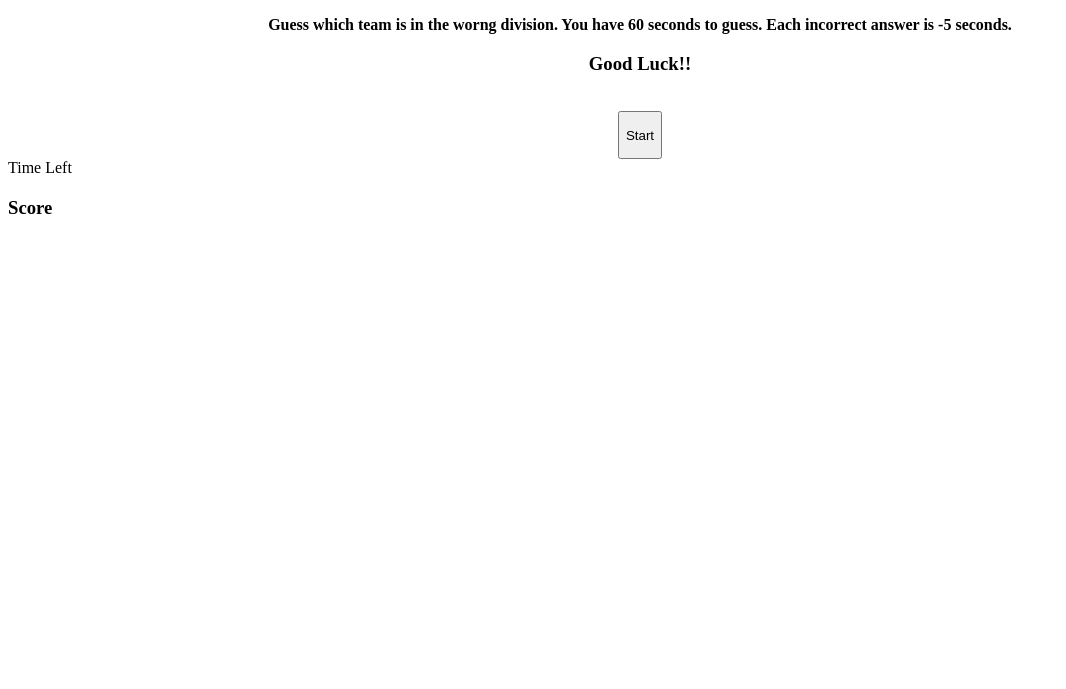
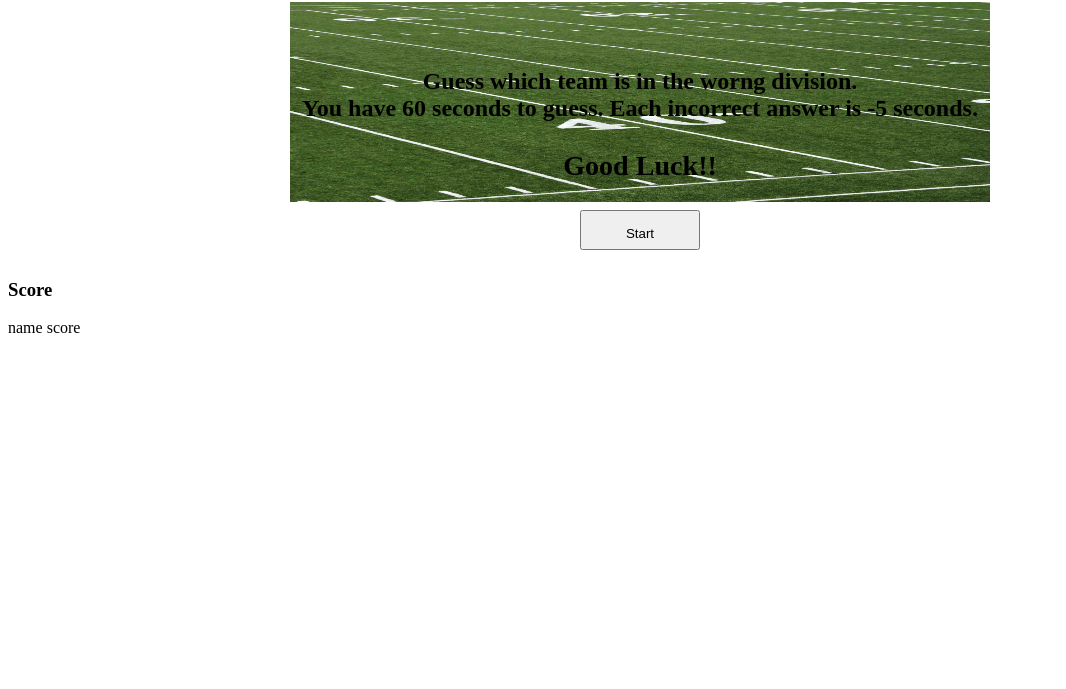
Before and after one commit to Mikefedele/Quiz, a plain HTML site: page index.html in a window 1280 px wide. Shown: the part 111-800 px from the top of the page, without its empty margins (0-1066 px from the left). Drawn offline with Linux system fonts and the light colour scheme.

Commit message:
final commit maybe

```diff
--- a/assets/script.js
+++ b/assets/script.js
@@ -1,5 +1,5 @@
 // global variables
-
+var rightWrongEl = document.querySelector("rightWrong")
 var landingpage = document.getElementById("landingPage");
 var index = 0;
 var questionsEl = document.querySelector(".questions");
@@ -8,10 +8,10 @@ var questText = document.getElementById("questText");
 var currentQuestion = 0;
 var timerEl = document.getElementById("timer");
 var resultsEl = document.getElementById("");
-// On click start the game change initial display to none bring 1st question up
-var highScoresEL = document.getElementById("highScores");
+// var highScoresEL = document.getElementById("highScores");
+var nameScoreEl = document.getElementById("nameScore");
+// highScoresEL.setAttribute("style", "display:none");
 
-highScoresEL.setAttribute("style", "display:none");
 
 var time = "";
 // On click start the game change. Change the display of the landingpage & start timer.
@@ -26,8 +26,8 @@ button.addEventListener("click", function () {
       time--;
       // show timer on screen
       timerEl.innerHTML = 'Hurry '+time+ ' seconds' ;
-      console.log(time);
-    console.log(index)
+      // console.log(time);
+    // console.log(index)
     if (time <= 0 ||(index === questions.length - 1) ) {
       clearInterval(timerStart);
 
@@ -47,7 +47,6 @@ var optionsList = document.getElementById("optionsList");
 function buildquestion () {
   questText.textContent = questions[index].conference;
   questions[index].options.forEach(option => {
-    console.log(option)
     var button = document.createElement("button")
     button.textContent =option;
     button.setAttribute ("value", option)
@@ -55,32 +54,50 @@ function buildquestion () {
     optionsList.appendChild(button);
 //set attirbute
 
-  // if  {
-  //   clearInterval(timer);
-  // }
+
 
 
   });
-  var right = "";
+
 }
+
+// event.target is the click, value is a predefined func doesnt equal the questions,
+//index for which questions answer is the key for that question.
+// var wrongAnswer = 0;
+// var rightAnswer = 0;
 function evaluateAnswer(event) {
 if (event.target.value !== questions[index].answer) {
-  console.log("wrong")
-  // & - 5 secs on timer
+  console.log("wrong");
+
+
+// wrongAnswer.index = wrongAnswer.index + 1;
+//how log right answers
+  // figure out how to
 }
 else {
   console.log("right");
+  // rightAnswer[index] = rightAnswer[index] + 1;
 
 }
 optionsList.innerHTML = "";
 index++;
  if (index === questions.length) {
    console.log("endgame");
-   questions.innerHTML = "Game Over"
+   questText.innerHTML = "Game Over";
+ }
+   else {
+    buildquestion();
+  }
 
-} else {
-  buildquestion();
-}
+   }
+
+
+
+
+
+
+
+
 
 // if (timer === 0 || questions[index] === 5 ) {
 //   document.forms.getElementById("highScores");
@@ -90,10 +107,10 @@ index++;
 //   }
 
 
-}
 
 
-
+// console.log(rightAnswer)
+// var wrongAns = localStorage.getItem("right");
 
 
 
@@ -134,31 +151,17 @@ var questions = [
 ];
 
 
-console.log(questions[0].options[2]);
-console.log(questions)
+
+
+
+
+//          (objname)[Index].thatKeyName[that array index]
+// console.log(questions[0].options[2]);
+//
 
 //  how do I get the options array to li
 // questText.innerHTML = "test";
 
-// var timerEl = document.getElementById("timer");
-
-// var secondsLeft = 60;
-
-// function setTime() {
-// //   // Sets interval in variable
-//   var timerInterval = setInterval(function () {
-//     secondsLeft--;
-//     timeEl.textContent = secondsLeft;
-
-//     if (secondsLeft === 0) {
-//       // Stops execution of action at set interval
-//       clearInterval(timerInterval);
-
-//     }
-
-//   }, 6000);
-// }
-// setTime()
 
 // need function to start timer on event listen
 //bring up 1st question listen for click on answer[x]
--- a/assets/style.css
+++ b/assets/style.css
@@ -4,24 +4,32 @@
   height: auto;
   width: auto;
   text-align: center;
+  background-image: url(./fbfield.jpg);
+  background-repeat: no-repeat;
+  background-position: center;
+  background-size: 700px 200px;
 
   margin: auto;
   font-weight: bold;
+  font-size: 1.5em;
   color: black;
-  background-size: 60%;
+  /* background-size: 60%; */
   margin: 0 20px;
 
 }
 
-#button {
-  width: 90px;
-  height: 30px;
+button {
+  width: 120px;
+  height: 40px;
   margin-bottom: 10px;
 }
 #startbtn {
   margin: 1px;
 }
 
+/* #nameScore {
+  display: none;
+} */
 
 
 
--- a/index.html
+++ b/index.html
@@ -19,21 +19,42 @@
       <h1>NFL Divisions Quiz</h1>
       <br>
 
-      <p>Guess which team is in the worng division. You have 60 seconds to guess.
+      <p>Guess which team is in the worng division. <br>You have 60 seconds to guess.
         Each incorrect answer is -5 seconds.</p>
       <h3>Good Luck!!</h3>
-      <br>
+      <div>
       <button id="startButton"><p>Start</p></button>
+      </div>
     </section>
 
+   <div>
+
+    <!-- <form id ="highScores"></form> -->
+    <h3 id="showScore">Score </h3>
+    <!-- <input type="text" class="form-input" name="name" placeholder="Enter name" /> -->
+   </div>
+
+   <form>
+
+       <label class="nameScore">name</label>
+       <label class="nameScore">score</label>
+      </form>
+
+  </div>
+
+
+   <div>
+     <h3 id="timer"></h3>
+   </div>
 
   <section class="questions">
-    <div id="timer">Time Left</div>
-  <h2 id="questText"></h2>
+      <h2 id="questText"></h2>
+
   <div id="optionsList">
+  </div>
 
-    <form id ="highScores"></form>
-    <h3>Score</h3>
+  <div class="rightWrong">
+
   </div>
   </section>
 
```
Also changed, not shown: assets/fbackground.jpg (deleted), assets/fbfield.jpg (added), assets/fbfield.png (deleted), assets/screenshot.png (added), assets/screenshot2.png (added), 1 other file.
